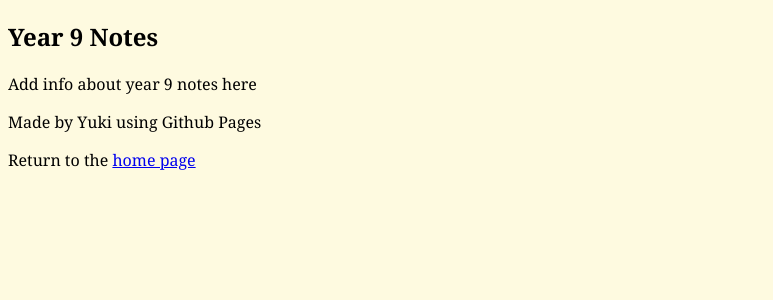
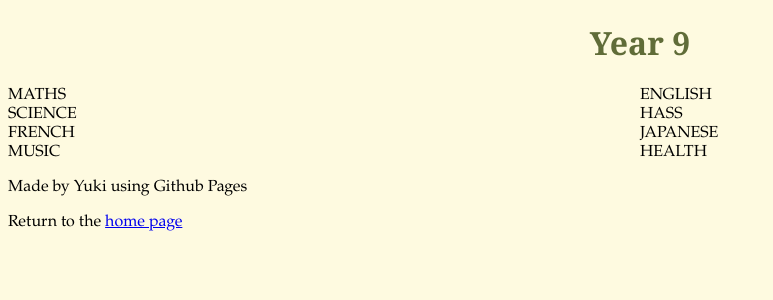
Before and after one commit to dvaraka/the-merchant, a Jekyll site: the page built from notes/year-9.md, in a window 1280 px wide. Shown: the top 300 px of the page, without its empty margins (0-773 px from the left). Built offline with Jekyll 4.4.1, drawn with Linux system fonts in a browser that asks for light colours; our own code applies the rules of GitHub Pages for plain Markdown files.

Commit message:
Edited _config.yml, _layouts/default.html, assets/css/style.css, index.md, notes/year-9.md
_config.yml - removed empty line

_layouts/default.html - removed empty line

style.css - added column/row css

index.md - added dividers

year-9.md - added columns for each subject

```diff
--- a/assets/css/style.css
+++ b/assets/css/style.css
@@ -1,6 +1,6 @@
 body {
     background-color: #FEFAE0;
-    font-family: Georgia, 'Times New Roman', Times, serif;
+    font-family: Garamond;
     border: 5% solid #FEFAE0;
 }
 
@@ -10,4 +10,26 @@ body {
 
 .title {
     text-align: center;
+    font-family: Georgia;
+    color: #606C38;
 }
+
+.column {
+    float: left;
+    width: 50%;
+}
+
+.row:after {
+    content: "";
+    display: table;
+    clear: both;
+}
+
+@media screen and (max-width: 600px) {
+    body {
+        border: 4% solid #FEFAE0;
+    }
+    .column {
+        width: 100%
+    }
+}
--- a/notes/year-9.md
+++ b/notes/year-9.md
@@ -1,5 +1,22 @@
 <head>
-  <title>Year 9 Notes</title>
+  <title>Y9 Notes</title>
 </head>
-## Year 9 Notes
-Add info about year 9 notes here
+<body>
+  <h1 class="title">Year 9</h1>
+  <div class="row">
+    <div class="column">MATHS</div>
+    <div class="column">ENGLISH</div>
+  </div>
+  <div class="row">
+    <div class="column">SCIENCE</div>
+    <div class="column">HASS</div>
+  </div>
+  <div class="row">
+    <div class="column">FRENCH</div>
+    <div class="column">JAPANESE</div>
+  </div>
+  <div class="row">
+    <div class="column">MUSIC</div>
+    <div class="column">HEALTH</div>
+  </div>
+</body>
```
Also changed, not shown: index.md (+2 -0 lines), _config.yml (line endings or trailing spaces), _layouts/default.html (line endings or trailing spaces).
